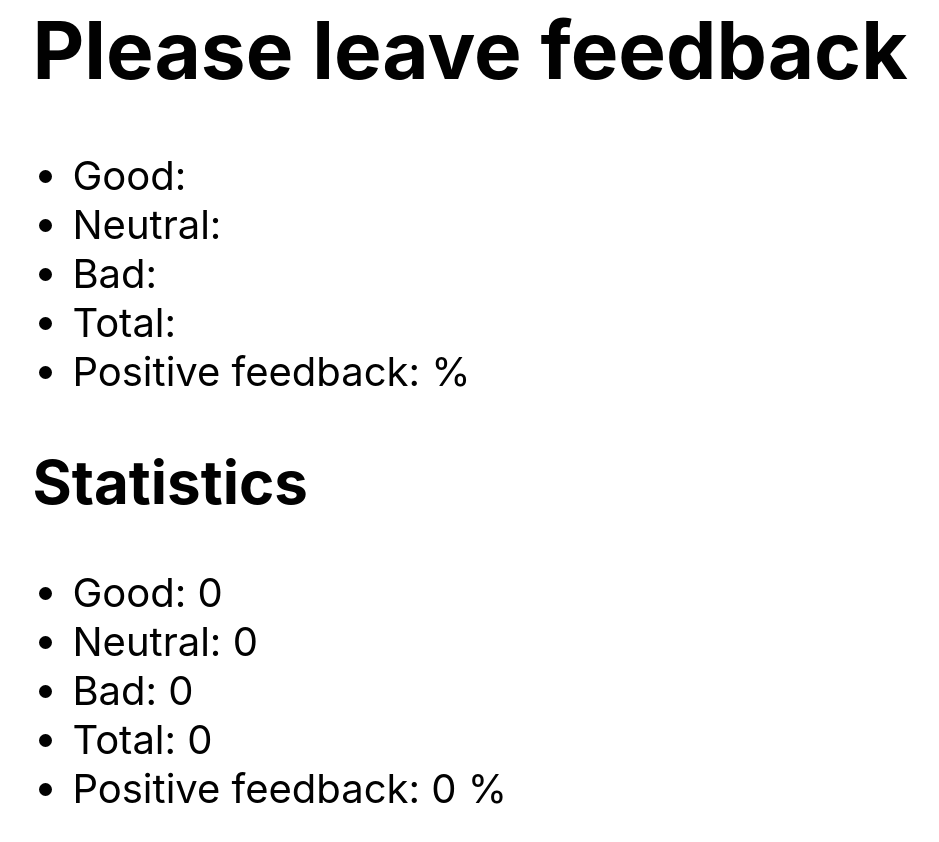
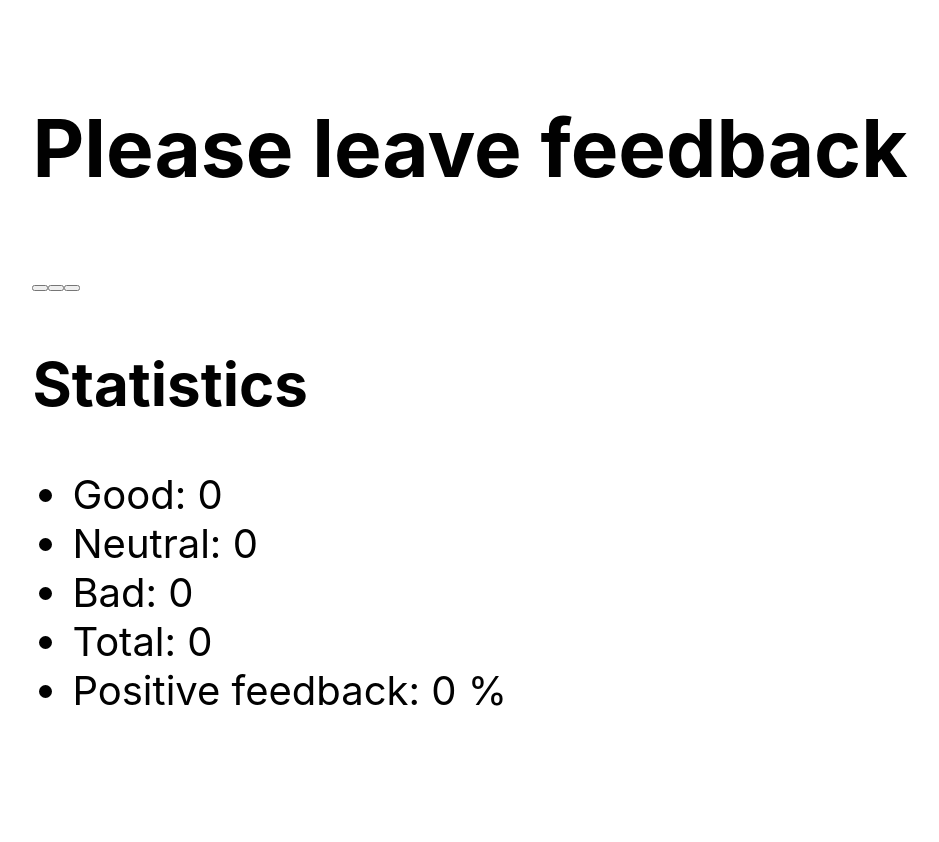
Before and after one commit to IrynkaKol/goit-react-hw-02-feedback, a React (Create React App) app: page / in a window 1280 px wide. Shown: the top 842 px of the page, without its empty margins (170-1109 px from the left). After the commit the page ends 800 px from the top, so only its background shows below. Built offline with nearby package versions, Linux system fonts and the light colour scheme.

Commit message:
code refactoring

```diff
--- a/src/components/App.jsx
+++ b/src/components/App.jsx
@@ -1,6 +1,6 @@
 import React, { Component } from 'react';
-import Statistics from './Feedback/Statistics';
-import FeedbackOptions from './Feedback/Statistics';
+import Statistics from './Statistics';
+import FeedbackOptions from './FeedbackOptions';
 
 export class App extends Component {
   state = {
@@ -8,6 +8,7 @@ export class App extends Component {
     neutral: 0,
     bad: 0,
   };
+
   handleGood = () => {
     this.setState(prevState => ({
       good: prevState.good + 1,
@@ -60,8 +61,10 @@ export class App extends Component {
       >
         <div>
           <h1>Please leave feedback</h1>
-          <FeedbackOptions />
-
+          <FeedbackOptions
+          options={['Good', 'Neutral', 'Bad']}
+          onLeaveFeedback={[this.handleGood, this.handleNeutral, this.handleBad]}
+          />
 
           <h2>Statistics</h2>
           <Statistics
--- a/src/components/Feedback/FeedbackOptions.jsx
+++ b/src/components/FeedbackOptions.jsx
@@ -1,19 +1,24 @@
 import React from 'react';
+//import PropTypes from 'prop-types';
 
 const FeedbackOptions = ({ options, onLeaveFeedback} ) => (
+    <div>
+    {options.map(({ option, index }) => (
+    <button
+     key={index}
+      onClick={() => onLeaveFeedback(index)}>
+            {option}
+          </button>
+          ) )
 
-    <button type="button" onClick={this.handleGood}>
-            Good
-          </button>
-          <button type="button" onClick={this.handleNeutral}>
-            Neutral
-          </button>
-          <button type="button" onClick={this.handleBad}>
-            Bad
-          </button>
+    }
+</div>
+);
+export default FeedbackOptions;
 
-);
-export default FeedbackOptions
+FeedbackOptions.propTypes={
+
+}
 
 /*
 <button type="button" onClick={this.handleGood}>
--- a/src/components/Feedback/Statistics.jsx
+++ b/src/components/Statistics.jsx
@@ -1,5 +1,5 @@
 import React from 'react';
-import PropTypes from 'prop-types';
+//import PropTypes from 'prop-types';
 
 const Statistics = ({ good, neutral, bad, total, positivePercentage }) => (
   <ul>
@@ -13,10 +13,10 @@ const Statistics = ({ good, neutral, bad, total, positivePercentage }) => (
 
 export default Statistics;
 
-Statistics.propTypes = {
+/*Statistics.propTypes = {
   good: PropTypes.number.isRequired,
   neutral: PropTypes.number.isRequired,
   bad: PropTypes.number.isRequired,
   total: PropTypes.number.isRequired,
   positivePercentage: PropTypes.number.isRequired,
-};
+};*/
```
